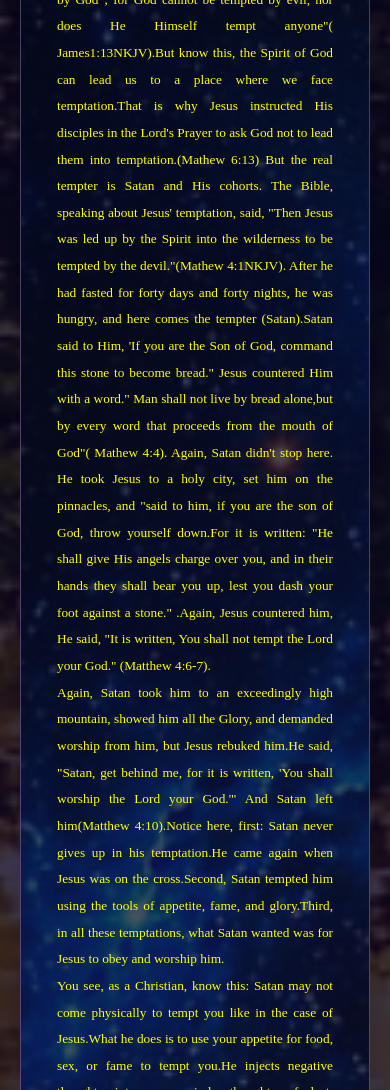
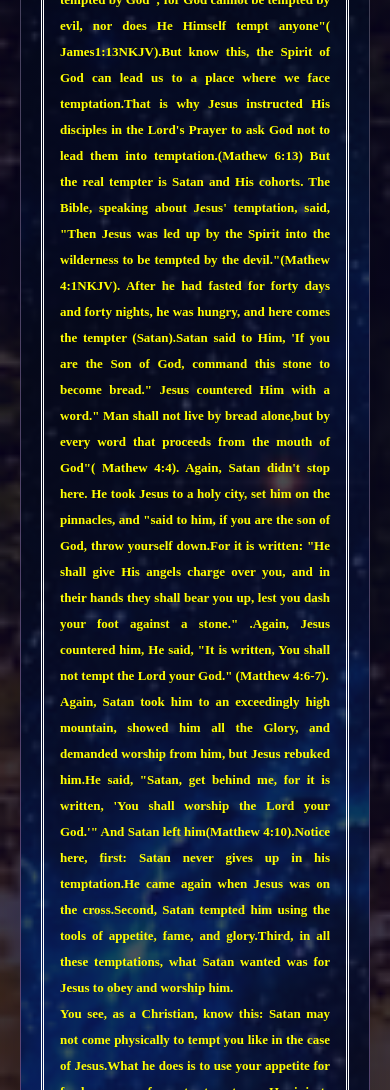
Before and after one commit to Giddfr/Builder-of-lives-publication, a website: page devtional.html in a window 390 px wide. Shown: the part 910-2000 px from the top of the page. Drawn offline with Linux system fonts and the light colour scheme.

Commit message:
[ur-msg]

```diff
--- a/style.css
+++ b/style.css
@@ -963,6 +963,7 @@ nav{
 
   .devotional-content {
     padding: 20px 16px;
+    border-style:double;
 
   }
 
@@ -975,9 +976,9 @@ nav{
   }
 
 .message{
-  text-align: justify;
-font-weight: 200;
-font-size: smaller;
+  text-align:justify;
+font-weight: 600;
+font-size: small;
 
 }
 
```
